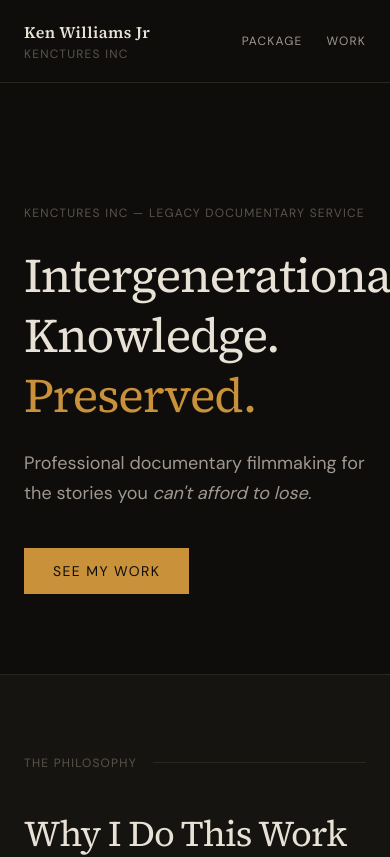
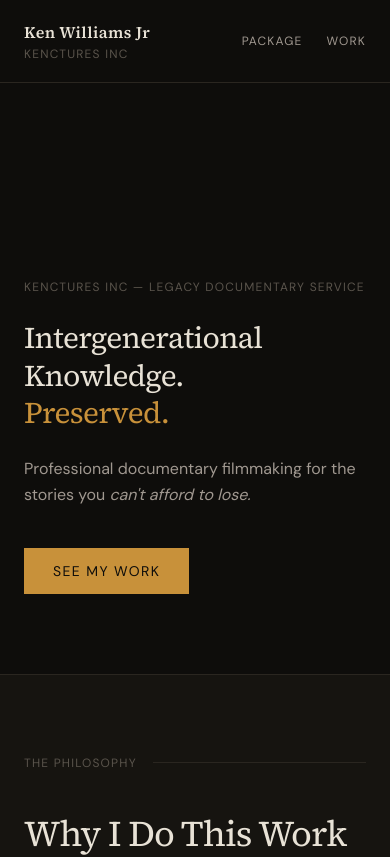
Before and after one commit to KenDigital7/ceola-oware-doc-proposal, a Next.js app: page / in a window 390 px wide. Shown: the top 857 px of the page. Built offline with nearby package versions, Linux system fonts and the light colour scheme.

Commit message:
feat: make Hero component mobile-responsive
Adjust headline and subtitle sizes for optimal scaling on mobile devices.

```diff
--- a/components/landing/Hero.tsx
+++ b/components/landing/Hero.tsx
@@ -12,13 +12,13 @@ export function Hero() {
         </p>
         <h1
           id="hero-heading"
-          className="mb-6 font-serif text-5xl font-normal leading-tight tracking-tight text-foreground text-balance sm:text-6xl lg:text-7xl"
+          className="mb-6 font-serif text-3xl font-normal leading-tight tracking-tight text-foreground text-balance sm:text-5xl md:text-6xl lg:text-7xl"
         >
           Intergenerational Knowledge.
           <br />
           <span className="text-accent">Preserved.</span>
         </h1>
-        <p className="mb-10 max-w-measure text-lg leading-relaxed text-foreground-muted">
+        <p className="mb-10 max-w-measure text-base leading-relaxed text-foreground-muted sm:text-lg">
           Professional documentary filmmaking for the stories you{" "}
           <em>can&apos;t afford to lose.</em>
         </p>
```
